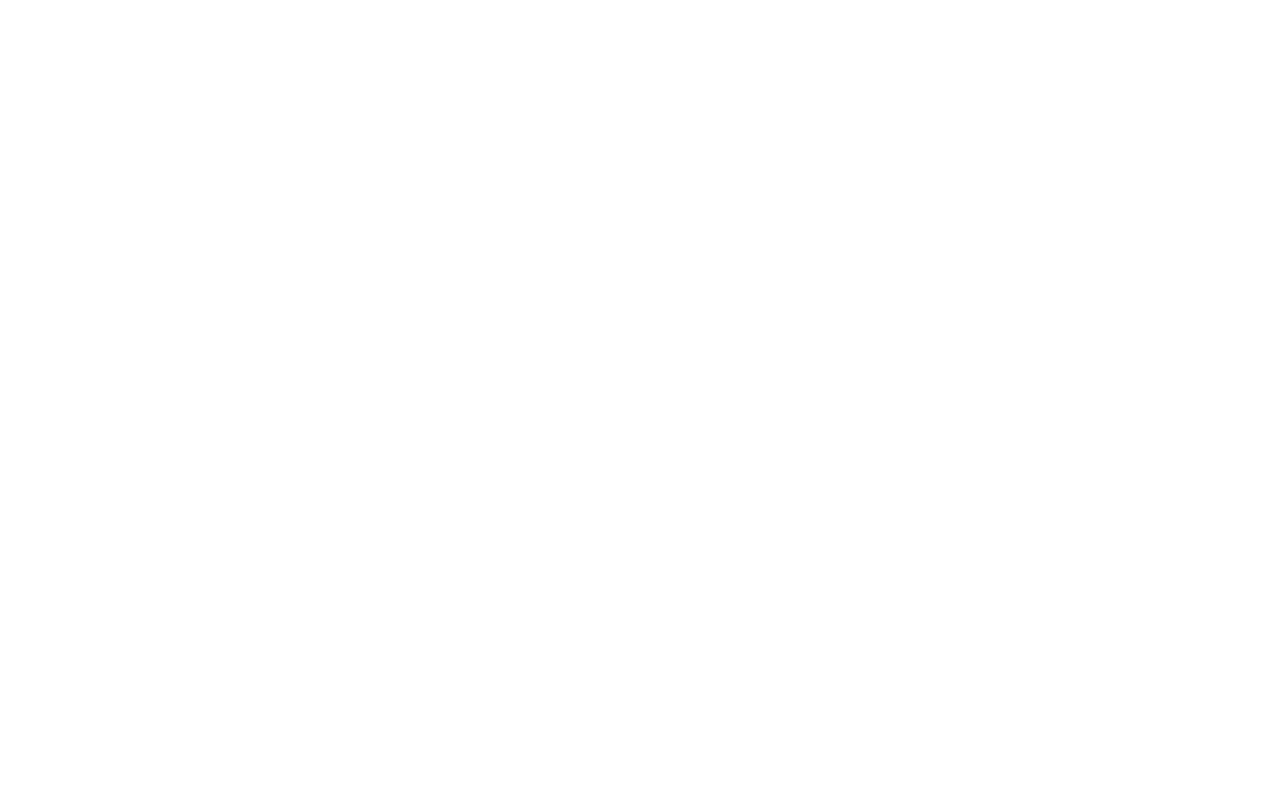
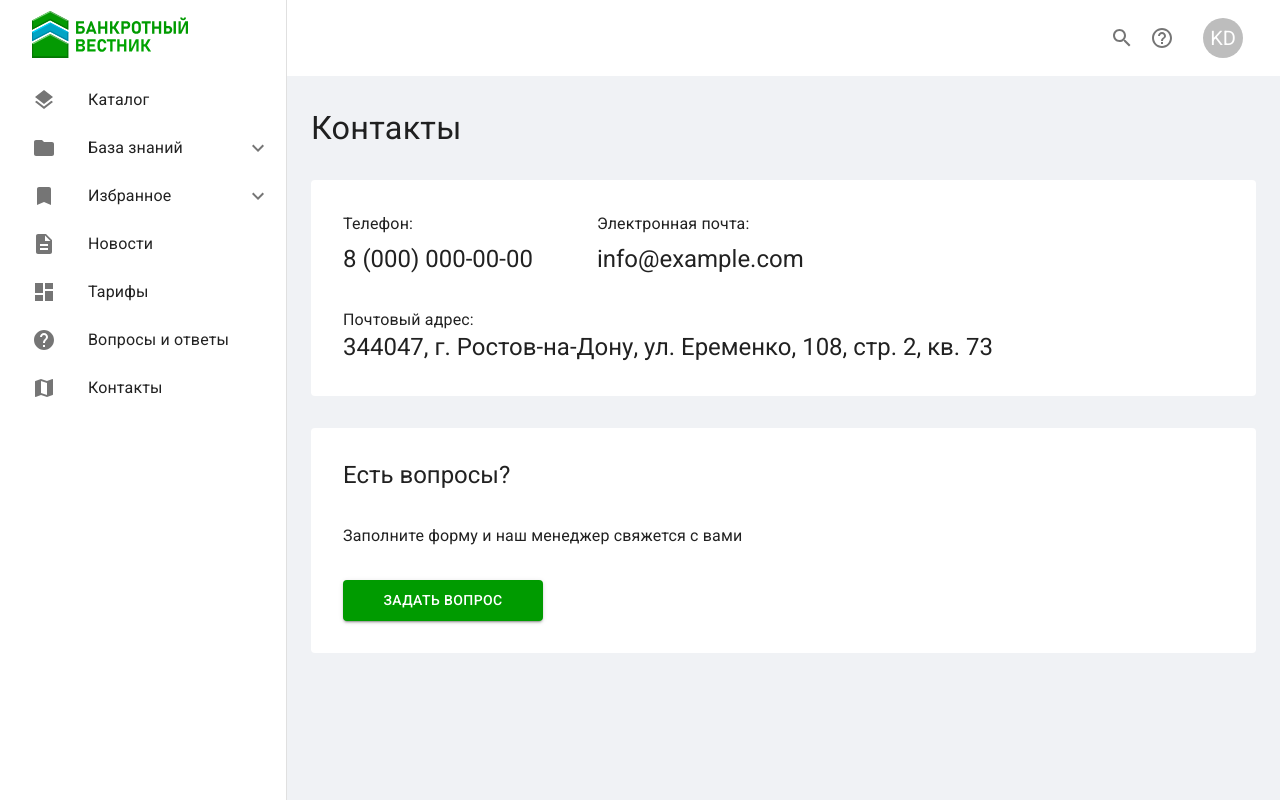
Before and after one commit to stdkvb/bankrupt, a React (Vite) app: page /contacts in a window 1280 px wide. Before the commit this address had no page. Built offline with nearby package versions, Linux system fonts and the light colour scheme.

Commit message:
add contacts

```diff
--- a/src/App.jsx
+++ b/src/App.jsx
@@ -8,6 +8,7 @@
 import PasswordRecovery from "./pages/PasswordRecovery";
 import NewPassword from "./pages/NewPassword";
 import Profile from "./pages/Profile";
+import Contacts from "./pages/Contacts";
 
 export default function App() {
   return useRoutes([
@@ -18,6 +19,16 @@
         {
           index: true,
           element: <Profile />,
+        },
+      ],
+    },
+    {
+      path: "/contacts",
+      element: <MainLayout />,
+      children: [
+        {
+          index: true,
+          element: <Contacts />,
         },
       ],
     },
--- a/src/layouts/MainLayout.jsx
+++ b/src/layouts/MainLayout.jsx
@@ -304,14 +304,18 @@
               />
             </Stack>
           </ListItemButton>
-          <ListItemButton sx={{ px: [4] }}>
+          <ListItemButton sx={{ px: [4] }} component={Link} to={"#"}>
             <ListItemIcon>
               <LayersIcon />
             </ListItemIcon>
             <ListItemText primary="Каталог" />
           </ListItemButton>
           <Accordion sx={{ boxShadow: "none", m: "0 !important" }}>
-            <ListItemButton sx={{ px: [4], pr: [1], maxHeight: "48px" }}>
+            <ListItemButton
+              sx={{ px: [4], pr: [1], maxHeight: "48px" }}
+              component={Link}
+              to={"#"}
+            >
               <ListItemIcon sx={{ height: "24px" }}>
                 <FolderIcon />
               </ListItemIcon>
@@ -339,7 +343,11 @@
             </AccordionDetails>
           </Accordion>
           <Accordion sx={{ boxShadow: "none", m: "0 !important" }}>
-            <ListItemButton sx={{ px: [4], pr: [1], maxHeight: "48px" }}>
+            <ListItemButton
+              sx={{ px: [4], pr: [1], maxHeight: "48px" }}
+              component={Link}
+              to={"#"}
+            >
               <ListItemIcon sx={{ height: "24px" }}>
                 <BookmarkIcon />
               </ListItemIcon>
@@ -435,25 +443,25 @@
               </Stack>
             </AccordionDetails>
           </Accordion>
-          <ListItemButton sx={{ px: [4] }}>
+          <ListItemButton sx={{ px: [4] }} component={Link} to={"#"}>
             <ListItemIcon>
               <DescriptionIcon />
             </ListItemIcon>
             <ListItemText primary="Новости" />
           </ListItemButton>
-          <ListItemButton sx={{ px: [4] }}>
+          <ListItemButton sx={{ px: [4] }} component={Link} to={"#"}>
             <ListItemIcon>
               <DashboardIcon />
             </ListItemIcon>
             <ListItemText primary="Тарифы" />
           </ListItemButton>
-          <ListItemButton sx={{ px: [4] }}>
+          <ListItemButton sx={{ px: [4] }} component={Link} to={"#"}>
             <ListItemIcon>
               <HelpIcon />
             </ListItemIcon>
             <ListItemText primary="Вопросы и ответы" />
           </ListItemButton>
-          <ListItemButton sx={{ px: [4] }}>
+          <ListItemButton sx={{ px: [4] }} component={Link} to={"/contacts"}>
             <ListItemIcon>
               <MapIcon />
             </ListItemIcon>
--- /dev/null
+++ b/src/pages/Contacts.jsx
@@ -0,0 +1,63 @@
+import React from "react";
+import { Paper, Typography, Stack, Link } from "@mui/material";
+import Container from "@mui/material/Container";
+import Grid from "@mui/material/Grid";
+import Questions from "../components/Questions";
+
+const Contacts = () => {
+  return (
+    <Container
+      maxWidth="lg"
+      sx={{
+        mt: 4,
+        mb: 4,
+        display: "flex",
+        flexDirection: "column",
+        gap: { xs: [2], md: [4] },
+      }}
+    >
+      <Typography variant="h4" component="h1">
+        Контакты
+      </Typography>
+      <Paper
+        elevation={0}
+        sx={{
+          p: { xs: [2], md: [4] },
+          display: "flex",
+          flexDirection: "column",
+          gap: { xs: [3], md: [4] },
+        }}
+      >
+        <Grid container rowSpacing={{ xs: 3, md: 2 }} columnSpacing={8}>
+          <Grid
+            item
+            sx={{ display: "flex", flexDirection: "column", gap: [1] }}
+          >
+            <Typography variant="p">Телефон:</Typography>
+            <Link href="telto:88000000000" variant="h5">
+              8 (000) 000-00-00
+            </Link>
+          </Grid>
+          <Grid
+            item
+            sx={{ display: "flex", flexDirection: "column", gap: [1] }}
+          >
+            <Typography variant="p">Электронная почта:</Typography>
+            <Link href="mailto:info@example.com" variant="h5">
+              info@example.com
+            </Link>
+          </Grid>
+        </Grid>
+        <Stack>
+          <Typography variant="p">Почтовый адрес:</Typography>
+          <Typography variant="h5">
+            344047, г. Ростов-на-Дону, ул. Еременко, 108, стр. 2, кв. 73
+          </Typography>
+        </Stack>
+      </Paper>
+      <Questions />
+    </Container>
+  );
+};
+
+export default Contacts;
```
